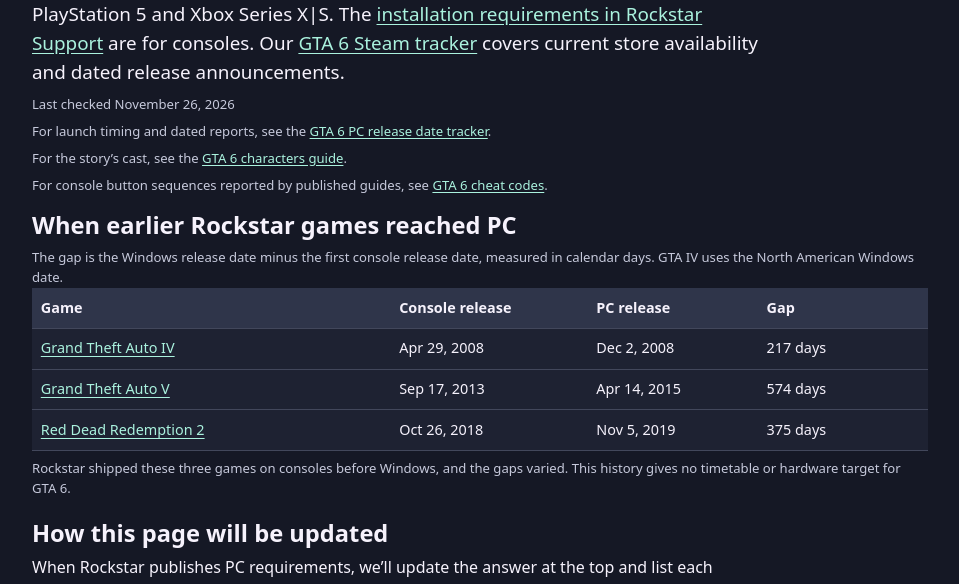
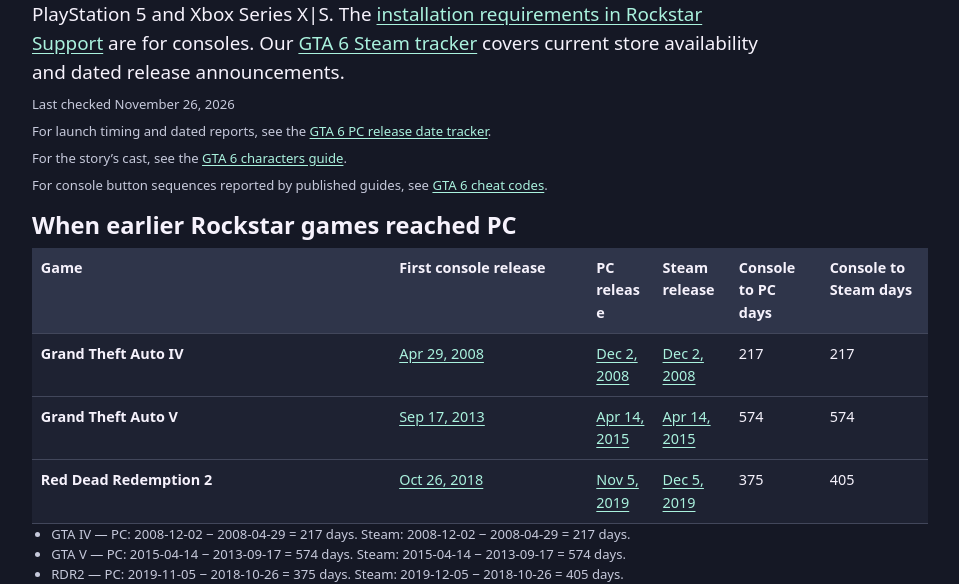
Before and after one commit to laicailcll/gta6pcwatch.com, a website: page src/pages/gta-6-pc-requirements.html in a window 1280 px wide. Shown: the part 207-791 px from the top of the page, without its empty margins (160-1119 px from the left). Drawn offline with Linux system fonts and the light colour scheme.

Commit message:
Distinguish Rockstar PC and Steam release dates

```diff
--- a/src/pages/gta-6-pc-requirements.html
+++ b/src/pages/gta-6-pc-requirements.html
@@ -3,7 +3,7 @@
 <head>
   <meta charset="utf-8">
   <meta name="viewport" content="width=device-width, initial-scale=1">
-  <meta name="page-lastmod" content="2026-11-26">
+  <meta name="page-lastmod" content="2026-11-27">
   <meta name="description" content="Check whether Rockstar has announced the GTA 6 PC requirements, see the console-to-Windows release gaps for three Rockstar games, and read the update log.">
   <link rel="canonical" href="https://gta6pcwatch.com/gta-6-pc-requirements">
   <link rel="stylesheet" href="/site.css">
@@ -23,16 +23,41 @@
     </section>
     <section class="evidence" aria-labelledby="history">
       <h2 id="history">When earlier Rockstar games reached PC</h2>
-      <p class="checked" id="gap-method">The gap is the Windows release date minus the first console release date, measured in calendar days. GTA IV uses the North American Windows date.</p>
-      <table aria-describedby="gap-method">
-        <thead><tr><th scope="col">Game</th><th scope="col">Console release</th><th scope="col">PC release</th><th scope="col">Gap</th></tr></thead>
-        <tbody>
-          <tr><td><a href="https://en.wikipedia.org/wiki/Grand_Theft_Auto_IV">Grand Theft Auto IV</a></td><td><time datetime="2008-04-29">Apr 29, 2008</time></td><td><time datetime="2008-12-02">Dec 2, 2008</time></td><td>217 days</td></tr>
-          <tr><td><a href="https://en.wikipedia.org/wiki/Grand_Theft_Auto_V">Grand Theft Auto V</a></td><td><time datetime="2013-09-17">Sep 17, 2013</time></td><td><time datetime="2015-04-14">Apr 14, 2015</time></td><td>574 days</td></tr>
-          <tr><td><a href="https://en.wikipedia.org/wiki/Red_Dead_Redemption_2">Red Dead Redemption 2</a></td><td><time datetime="2018-10-26">Oct 26, 2018</time></td><td><time datetime="2019-11-05">Nov 5, 2019</time></td><td>375 days</td></tr>
-        </tbody>
-      </table>
-      <p class="checked">Rockstar shipped these three games on consoles before Windows, and the gaps varied. This history gives no timetable or hardware target for GTA 6.</p>
+      <div class="wide-table" role="region" aria-labelledby="history" tabindex="0">
+        <table aria-describedby="gap-method" style="min-width: 44rem; table-layout: auto">
+          <thead><tr><th scope="col">Game</th><th scope="col">First console release</th><th scope="col">PC release</th><th scope="col">Steam release</th><th scope="col">Console to PC days</th><th scope="col">Console to Steam days</th></tr></thead>
+          <tbody>
+            <tr>
+              <th scope="row">Grand Theft Auto IV</th>
+              <td><a href="https://ir.take2games.com/static-files/9b73afd3-326d-4260-8429-30db4df679d7"><time datetime="2008-04-29">Apr 29, 2008</time></a></td>
+              <td><a href="https://ir.take2games.com/static-files/d951bd08-800d-4b48-8822-0beca398615f"><time datetime="2008-12-02">Dec 2, 2008</time></a></td>
+              <td><a href="https://store.steampowered.com/oldnews/2072"><time datetime="2008-12-02">Dec 2, 2008</time></a></td>
+              <td>217</td><td>217</td>
+            </tr>
+            <tr>
+              <th scope="row">Grand Theft Auto V</th>
+              <td><a href="https://ir.take2games.com/static-files/dd93d264-3d54-404a-ab30-bc6c0fa07ed2"><time datetime="2013-09-17">Sep 17, 2013</time></a></td>
+              <td><a href="https://ir.take2games.com/static-files/c3cbc907-5f3d-41a7-bed4-fe15e9debbf6"><time datetime="2015-04-14">Apr 14, 2015</time></a></td>
+              <td><a href="https://store.steampowered.com/app/271590/Grand_Theft_Auto_V_Legacy/"><time datetime="2015-04-14">Apr 14, 2015</time></a></td>
+              <td>574</td><td>574</td>
+            </tr>
+            <tr>
+              <th scope="row">Red Dead Redemption 2</th>
+              <td><a href="https://store.rockstargames.com/game/buy-red-dead-redemption-2?drm=PlayStation"><time datetime="2018-10-26">Oct 26, 2018</time></a></td>
+              <td><a href="https://ir.take2games.com/node/26451/pdf"><time datetime="2019-11-05">Nov 5, 2019</time></a></td>
+              <td><a href="https://store.steampowered.com/app/1174180/Red_Dead_Redemption_2/?cc=nl&amp;l=english"><time datetime="2019-12-05">Dec 5, 2019</time></a></td>
+              <td>375</td><td>405</td>
+            </tr>
+          </tbody>
+        </table>
+      </div>
+      <ul class="log checked" aria-label="Calendar-day calculations">
+        <li>GTA IV — PC: 2008-12-02 − 2008-04-29 = 217 days. Steam: 2008-12-02 − 2008-04-29 = 217 days.</li>
+        <li>GTA V — PC: 2015-04-14 − 2013-09-17 = 574 days. Steam: 2015-04-14 − 2013-09-17 = 574 days.</li>
+        <li>RDR2 — PC: 2019-11-05 − 2018-10-26 = 375 days. Steam: 2019-12-05 − 2018-10-26 = 405 days.</li>
+      </ul>
+      <p class="checked" id="gap-method">Both columns start at the first console release and count calendar days to either the first Windows release or the first Steam release. GTA IV and GTA V reached Steam on their listed PC release dates, while Red Dead Redemption 2 reached Steam 30 days after its PC debut (December 5 minus November 5, 2019).</p>
+      <p class="checked">This history gives no timetable or hardware target for GTA 6.</p>
     </section>
     <div class="details">
       <section aria-labelledby="updates">
```
